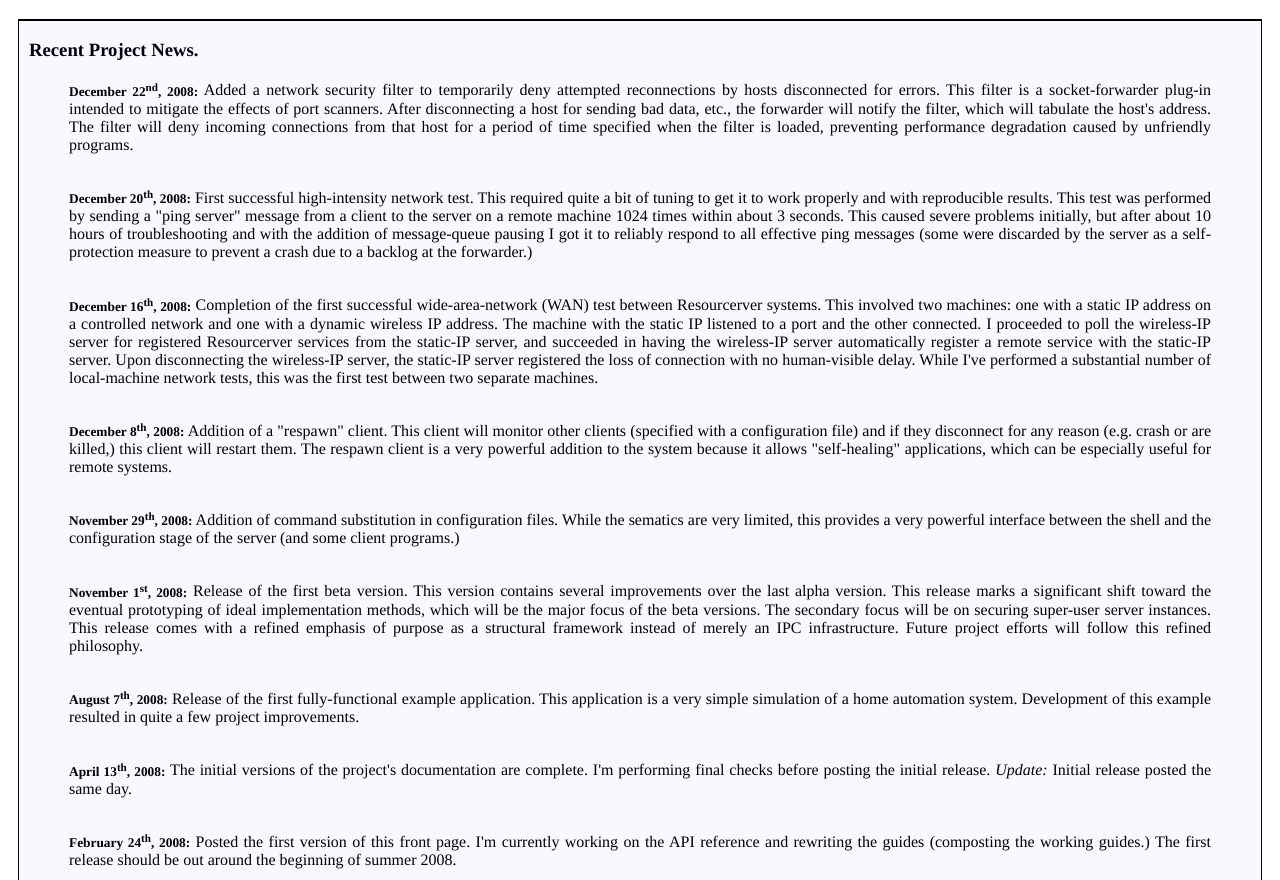
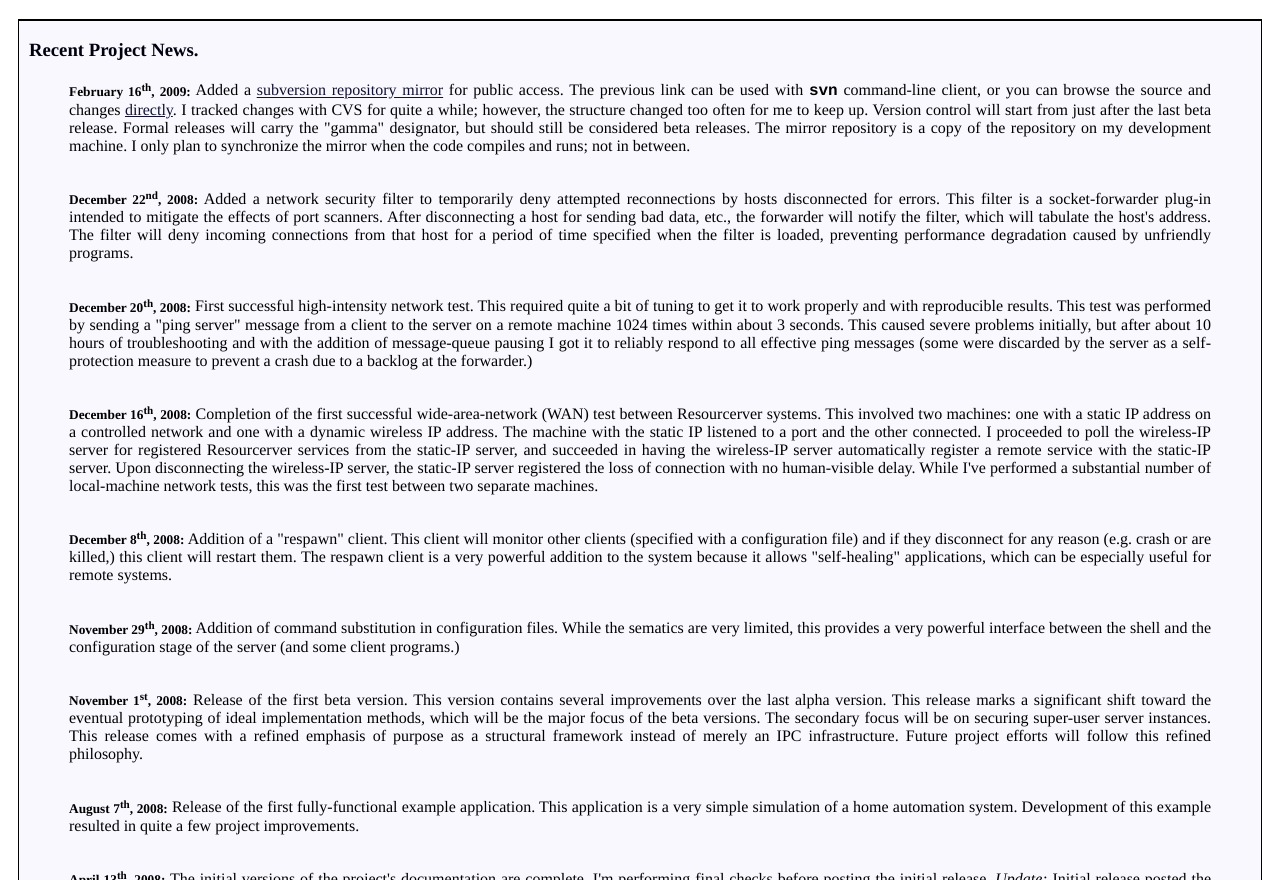
Before and after one commit to BackupTheBerlios/rservr-svn, a plain HTML site: page web/index.html in a window 1280 px wide. Shown: the part 960-1840 px from the top of the page. Drawn offline with Linux system fonts and the light colour scheme.

Commit message:
gamma.1 - update project news

```diff
--- a/web/index.html
+++ b/web/index.html
@@ -39,6 +39,10 @@
     </div>
     <div class="overview_box">
       <h3 class="overview_title"> Recent Project News. </h3>
+      <p class="overview_content">
+     <span class="news_date">February 16<sup>th</sup>, 2009:</span> Added a <a class="general_link" href="https://resourcerver.svn.sourceforge.net/svnroot/resourcerver/">subversion repository mirror</a> for public access.  The previous link can be used with <span class="style_command_line">svn</span> command-line client, or you can browse the source and changes <a class="general_link" href="http://resourcerver.svn.sourceforge.net/viewvc/resourcerver/">directly</a>.  I tracked changes with CVS for quite a while; however, the structure changed too often for me to keep up.  Version control will start from just after the last beta release.  Formal releases will carry the "gamma" designator, but should still be considered beta releases.  The mirror repository is a copy of the repository on my development machine.  I only plan to synchronize the mirror when the code compiles and runs; not in between. <br />
+        <br />
+      </p>
       <p class="overview_content">
      <span class="news_date">December 22<sup>nd</sup>, 2008:</span> Added a network security filter to temporarily deny attempted reconnections by hosts disconnected for errors. This filter is a socket-forwarder plug-in intended to mitigate the effects of port scanners. After disconnecting a host for sending bad data, etc., the forwarder will notify the filter, which will tabulate the host's address. The filter will deny incoming connections from that host for a period of time specified when the filter is loaded, preventing performance degradation caused by unfriendly programs. <br />
         <br />
```
